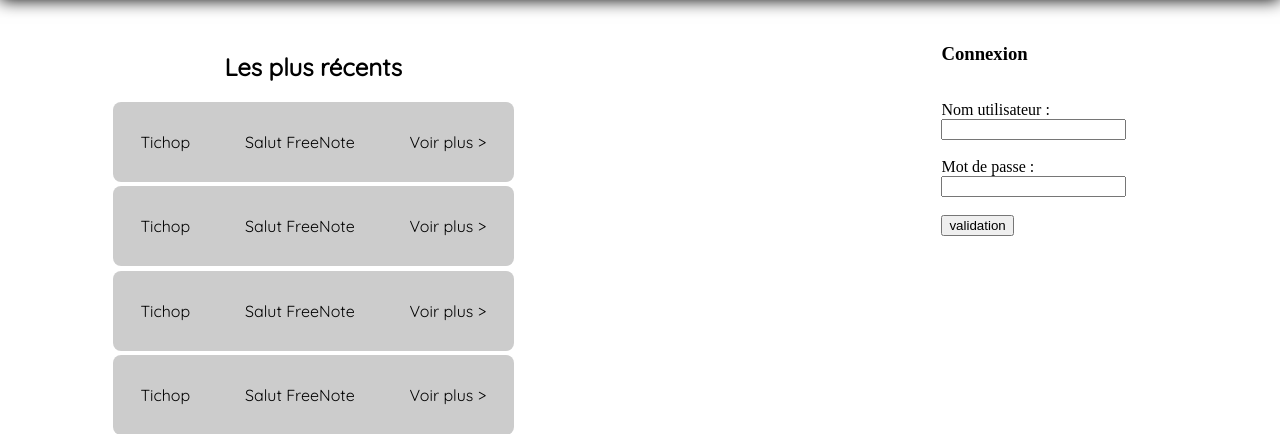
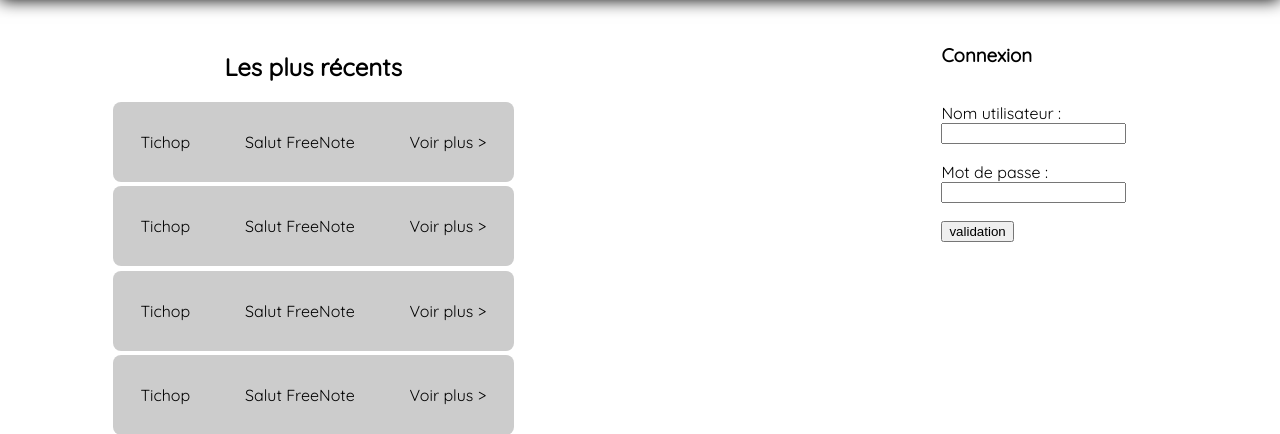
Before and after one commit to christophe-ruiz/IUT-M3104-PROJET, a PHP site: page / in a window 1280 px wide. Shown: the part 96-530 px from the top of the page. Run offline with PHP 8.4, Linux system fonts and the light colour scheme.

Commit message:
divconnexion

```diff
--- a/css/style.css
+++ b/css/style.css
@@ -24,7 +24,7 @@ a:visited{
     color: #101820;
 }
 
-h1, h2, p, a, span {
+h1, h2, h3, p, a, span, label {
     font-family: 'Quicksand', sans-serif;
     transition: 1s;
 }
```
